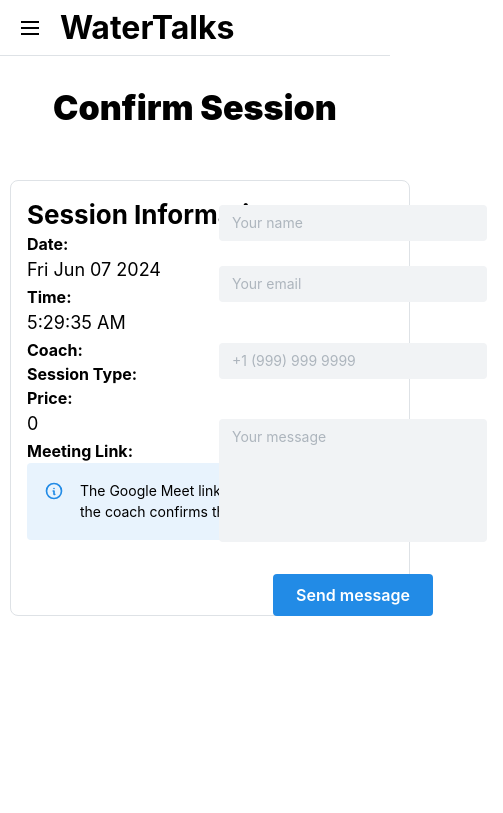
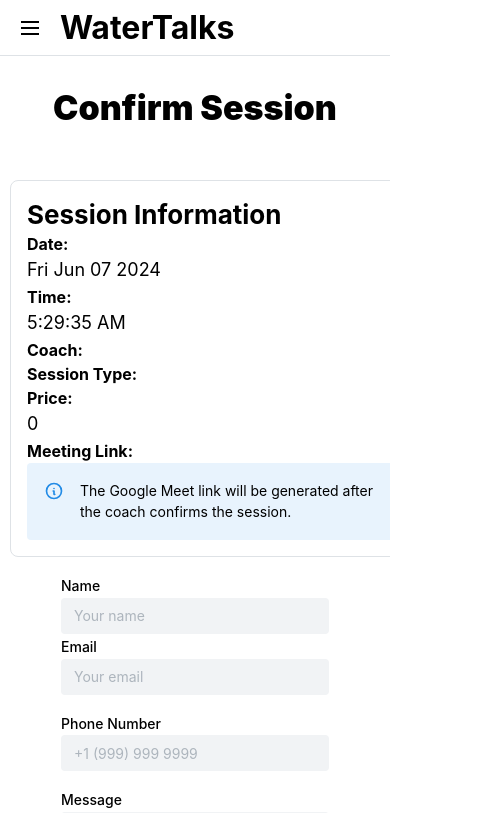
Before and after one commit to chriszhang08/coffeechatv2, a Next.js app: page /profile/confirmsesh in a window 390 px wide. Shown: the top 813 px of the page, 503 px wide, since content can reach past the window. Built offline with nearby package versions, Linux system fonts and the light colour scheme.

Commit message:
mobile elements added

```diff
--- a/app/profile/confirmsesh/page.tsx
+++ b/app/profile/confirmsesh/page.tsx
@@ -25,6 +25,7 @@
         justifyContent: 'flex-end',
         alignItems: 'center',
         padding: 10,
+        overflow: 'hidden',
       }}
       >
         <Suspense>
--- a/components/ProfilePage/ConfirmSessionForm/ConfirmSessionForm.tsx
+++ b/components/ProfilePage/ConfirmSessionForm/ConfirmSessionForm.tsx
@@ -65,17 +65,36 @@
 
   const [coach, setCoach] = useState<Coach | null>(null);
   const [isDataLoaded, setIsDataLoaded] = useState(false);
+  const [isMobile, setIsMobile] = useState(false);
 
   const icon = <IconInfoCircle/>;
 
   const router = useRouter();
 
   const coachData = usePublicCoachData(coachId);
+  useEffect(() => {
+    const handleResize = () => {
+      if (typeof window !== 'undefined') {
+        setIsMobile(window.innerWidth <= 768);
+      }
+    };
+    if (typeof window !== 'undefined') {
+      handleResize();
+      window.addEventListener('resize', handleResize);
+    }
+
+    return () => {
+      if (typeof window !== 'undefined') {
+        window.removeEventListener('resize', handleResize);
+      }
+    };
+  }, []);
 
   useEffect(() => {
     setCoach(coachData);
     setIsDataLoaded(true);
   }, [coachData]);
+
 
   if (!isDataLoaded) {
     // TODO fix this loading spinner
@@ -131,7 +150,7 @@
       >
         Confirm Session
       </Title>
-      <SimpleGrid cols={2} style={{ paddingTop: 50 }}>
+      <SimpleGrid cols={isMobile ? 1 : 2} style={{ paddingTop: 50 }}>
         <Card withBorder radius="md" style={{width: 400}}>
           <Title order={2}>
             Session Information
```
